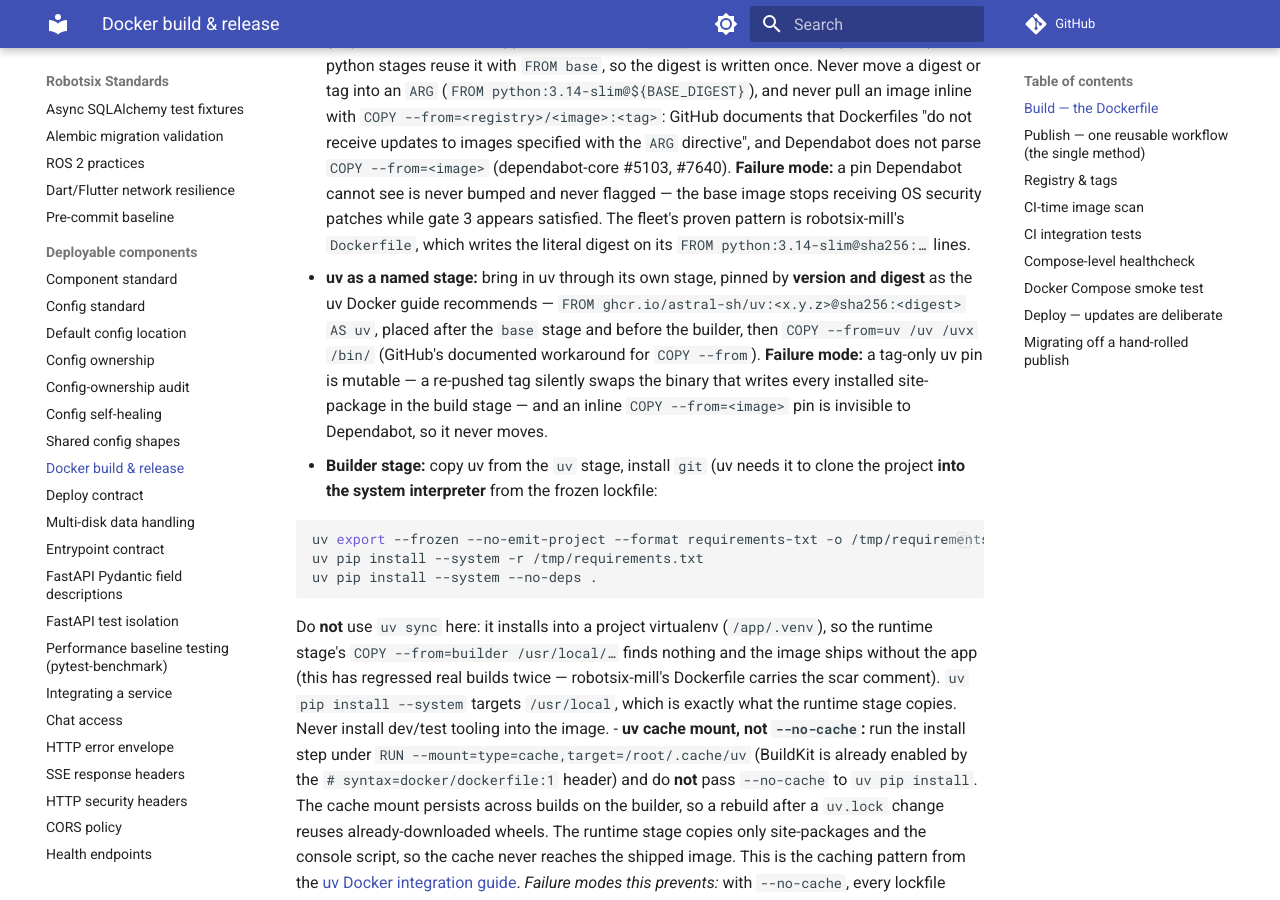
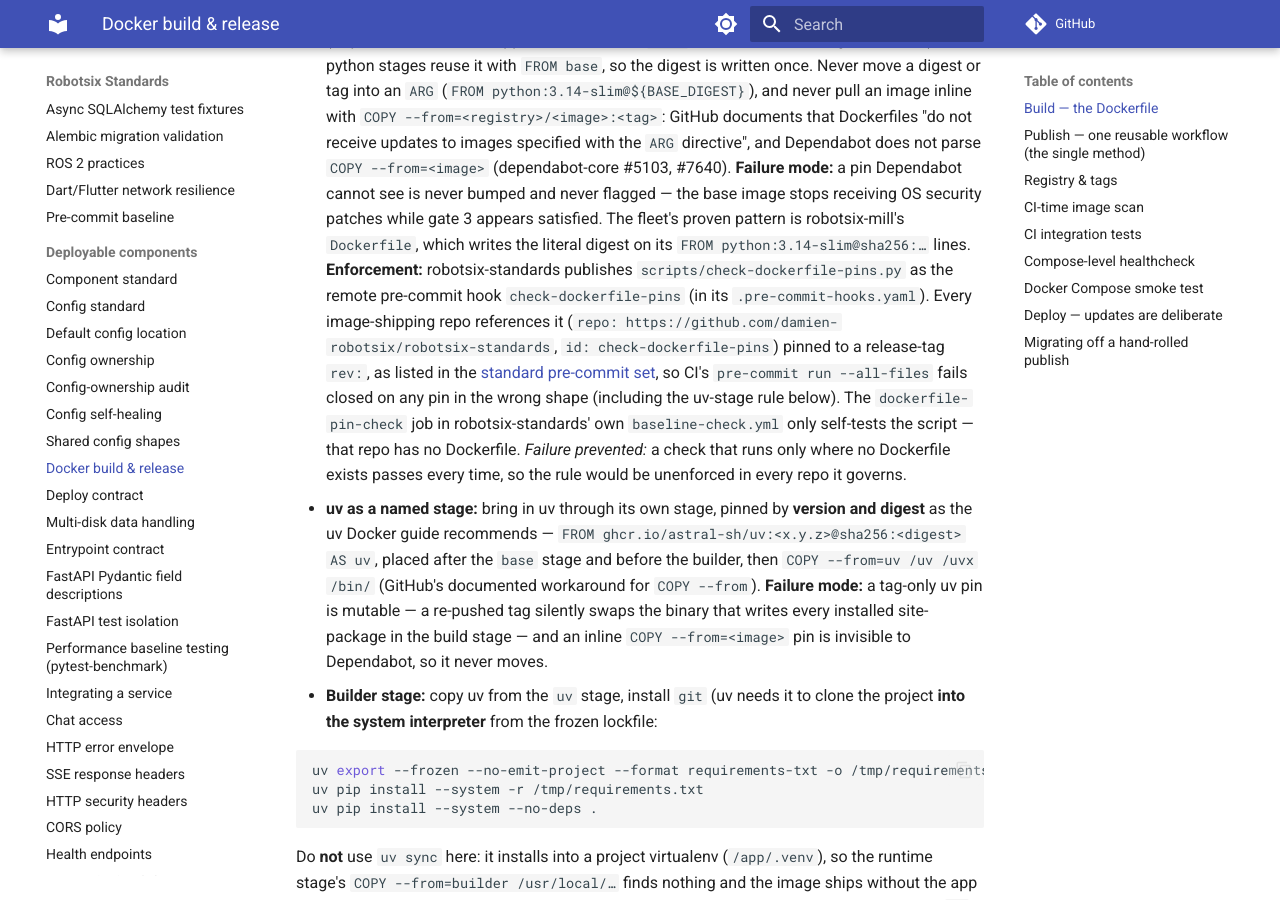
Before and after one commit to damien-robotsix/robotsix-standards, an MkDocs documentation site: the page built from docs/docker-standard.md, in a window 1280 px wide and 900 px high, scrolled down 565 px. Built offline with MkDocs 1.6.1 and Material for MkDocs 9.7.7, drawn with Linux system fonts in a browser that asks for light colours; comment, search, counter and statistics services are not loaded.

Commit message:
fix: The new Dockerfile pin check only runs in robotsix-standards, which has no Dockerfile, so no image-building repo is checked (20261101T133228Z-the-new-dockerfile-pin-check-only-runs-i-ec7c)

```diff
--- a/docs/docker-standard.md
+++ b/docs/docker-standard.md
@@ -31,6 +31,18 @@ A multi-stage Dockerfile that keeps build tooling out of the runtime image:
   stops receiving OS security patches while gate 3 appears satisfied. The
   fleet's proven pattern is robotsix-mill's `Dockerfile`, which writes the
   literal digest on its `FROM python:3.14-slim@sha256:…` lines.
+  **Enforcement:** robotsix-standards publishes `scripts/check-dockerfile-pins.py`
+  as the remote pre-commit hook `check-dockerfile-pins` (in its
+  `.pre-commit-hooks.yaml`). Every image-shipping repo references it
+  (`repo: https://github.com/damien-robotsix/robotsix-standards`,
+  `id: check-dockerfile-pins`) pinned to a release-tag `rev:`, as listed in the
+  [standard pre-commit set](python.md#pre-commit-hooks), so CI's
+  `pre-commit run --all-files` fails closed on any pin in the wrong shape
+  (including the uv-stage rule below). The `dockerfile-pin-check` job in robotsix-standards'
+  own `baseline-check.yml` only self-tests the script — that repo has no
+  Dockerfile. *Failure prevented:* a check that runs only where no Dockerfile
+  exists passes every time, so the rule would be unenforced in every repo it
+  governs.
 - **uv as a named stage:** bring in uv through its own stage, pinned by
   **version and digest** as the uv Docker guide recommends —
   `FROM ghcr.io/astral-sh/uv:<x.y.z>@sha256:<digest> AS uv`, placed after the
```
Also changed, not shown: .pre-commit-hooks.yaml (+11 -0 lines), docs/python.md (+6 -1 lines), docs/security-posture.md (+6 -3 lines), 5 other files.
